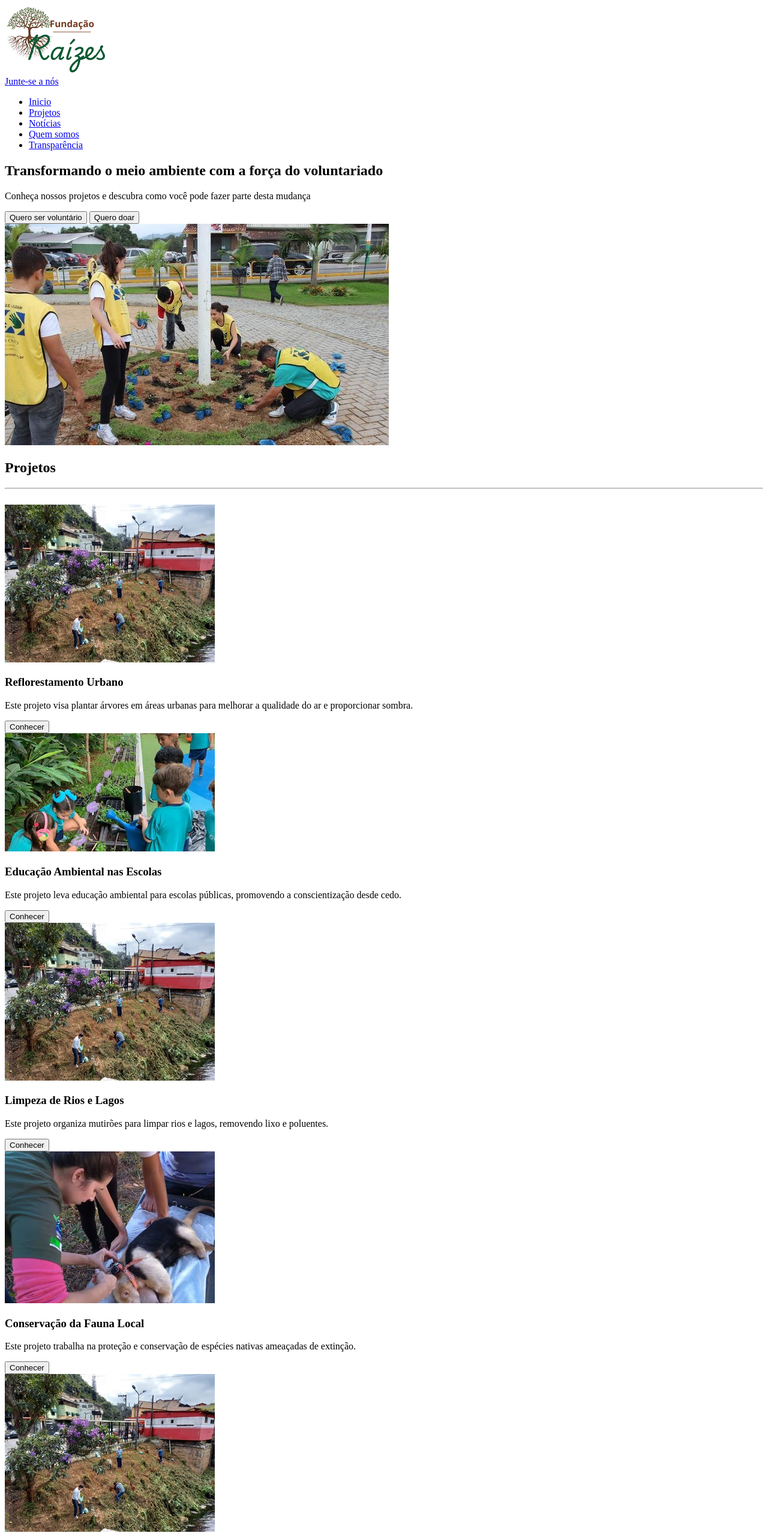
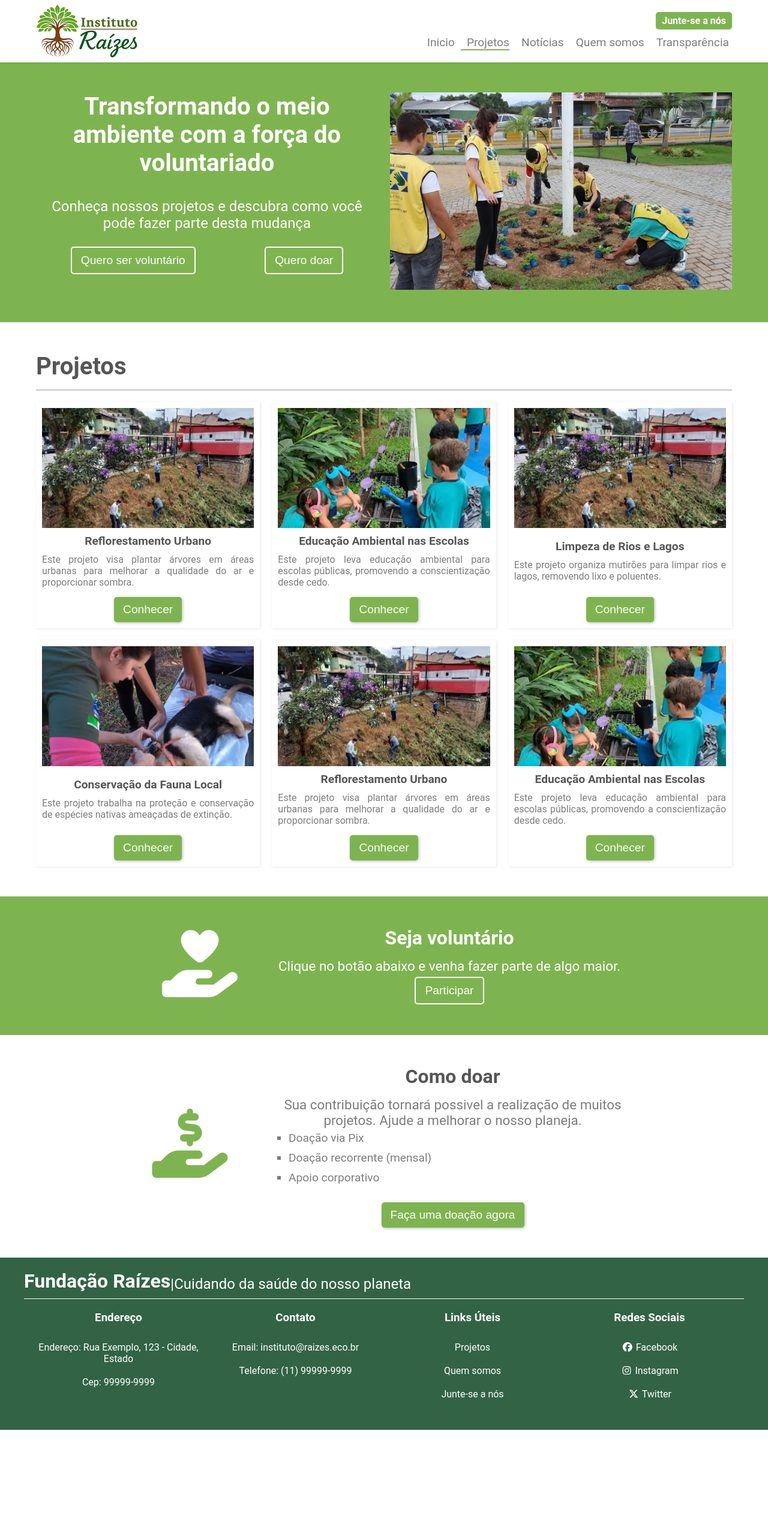
Before and after one commit to luansouza97/ONG-fundacao-raizes, a plain HTML site: page projetos.html in a window 1280 px wide. Shown: the top 2560 px of the page at 60% size. After the commit the page ends 2383 px from the top, so only its background shows below. Drawn offline with Linux system fonts and the light colour scheme.

Commit message:
criado folha de estilo css da página projetos, modificado imagem da logo

```diff
--- a/assets/css/base.css
+++ b/assets/css/base.css
@@ -17,7 +17,7 @@
 
     /* Cores de fundo */
     --branco: rgb(255, 255, 255);
-    --fundo-claro: rgba(240, 240, 240, 0.624);
+    --azul: rgb(80, 158, 178);
     --fundo-escuro: rgb(200, 200, 200);
 
     /* Cores de texto */
@@ -26,7 +26,7 @@
 }
 
 body{
-    background-color: var(--fundo-claro);
+    background-color: var(--branco);
     color: var(--textos);
     font-family: 'Roboto', sans-serif;
     font-size: 16px;
@@ -43,22 +43,28 @@ a{
 }
 
 /* Cabeçalho */
-header{
+.header{
     background-color: var(--branco);
-    box-shadow: 1px 1px 5px rgba(0, 0, 0, 0.1);
-    padding: 0 20px;
-}
-#header{
     position: sticky;
     top: 0;
     z-index: 500;
+    box-shadow: 0 1px 5px rgba(0, 0, 0, 0.1);
 }
-.header__conteudo-header{
+.conteudo-header{
     display: flex;
     justify-content: space-between;
     align-items: center;
     padding: 5px 20px;
     min-height: 13vh;
+}
+.header .header-logo{
+    background-color: blueviolet;
+    width: 170px;
+    height: 90px;
+}
+.header .header-logo img{
+    width: 100%;
+    height: auto;
 }
 .header__menu{
     display: flex;
@@ -153,7 +159,7 @@ footer{
     }
 
     /* Rodapé */
-    .footer .footer__grid{
+    .footer .grid-quatro-colunas{
         grid-template-columns: repeat(2, 1fr);
     }
     .footer__title{
@@ -167,7 +173,7 @@ footer{
 /* responsividade mobile */
 @media(max-width: 620px){
     /* Rodapé */
-    .footer .footer__grid{
+    .footer .grid-quatro-colunas{
         grid-template-columns: repeat(1, 1fr);
     }
 }
--- a/assets/css/components.css
+++ b/assets/css/components.css
@@ -21,6 +21,9 @@
     text-align: justify;
     margin-bottom: 5px;
 }
+.linha{
+    border: 1px solid var(--fundo-escuro);
+}
 .botao{
     padding: 10px 15px;
     font-size: 1.2rem;
@@ -34,5 +37,20 @@
 }
 .botao:hover{
     background-color: var(--verde-claro);
-    box-shadow: 1px 1px 5px rgba(0, 0, 0, 0.6);
+    box-shadow: none;
 }
+.botao-branco{
+    padding: 10px 15px;
+    font-size: 1.2rem;
+    color: var(--branco);
+    background-color: transparent;
+    border: 2px solid var(--branco);
+    border-radius: 5px;
+    outline: none;
+    cursor: pointer;
+}
+.botao-branco:hover{
+    background-color: var(--branco);
+    color: var(--verde-medio);
+    box-shadow: none;
+}
--- a/assets/css/index.css
+++ b/assets/css/index.css
@@ -4,9 +4,6 @@
 }
 
 /* Estilização do banner principal */
-.conteudo-banner {
-    width: 100%;
-}
 .banner {
     width: 100%;
     max-height: 87vh;
@@ -21,36 +18,43 @@
 }
 
 /* Sessão: resultados */
-.resultados__cards aside p:nth-child(1){
+.resultados{
+    background-color: var(--verde-medio);
+}
+.resultados .titulo-sessao h2{
+    color: var(--branco);
+}
+.resultados-cards aside p:nth-child(1){
     font-size: 2rem;
     margin-bottom: 0;
     text-align: center;
+    color: var(--branco);
 }
-.resultados__cards aside p:nth-child(2){
+.resultados-cards aside p:nth-child(2){
     font-size: 1.3rem;
     text-align: center;
+    color: var(--branco);
 }
 
 /* sessão: quem-somos */
-.quem-somos__conteudo{
-    display: grid;
-    grid-template-columns: repeat(2,1fr);
-    align-items: center;
-    justify-items: center;
-    gap: 20px;
-    background-color: var(--branco);
-    box-shadow: 1px 1px 5px rgba(0, 0, 0, 0.1);
-    width: 100%;
+.quem-somos-historia, .quem-somos-texto{
+    display: flex;
+    flex-direction: column;
+    padding: 0 30px;
+}
+.quem-somos .container-sessao-duas-colunas{
     padding: 20px;
-    margin: 10px auto;
 }
 .quem-somos-imagem img{
     width: 100%;
-    height: auto;
+    height: 80%;
+    object-fit: cover;
 }
-.quem-somos__texto{
-    display: flex;
-    flex-direction: column;
+.quem-somos h3{
+    font-size: 1.5rem;
+}
+.quem-somos p{
+    font-size: 1.2rem;
 }
 .quem-somos-botao{
     display: flex;
@@ -59,14 +63,26 @@
     margin: 20px 0;
 }
 
+/* sessão projetos */
+.projetos{
+    background-color: var(--azul);
+}
+.projetos .titulo-sessao h2{
+    text-align: start;
+    color: var(--branco);
+}
+.card-projeto{
+    background-color: var(--branco);
+}
+
 /* Sessão: apoiador */
-.apoiador__conteudo{
-    display: grid;
-    grid-template-columns: 2fr 1fr;
-    align-items: center;
+.apoiador__links{
+    display: flex;
+    flex-direction: column;
+    justify-content: center;
 }
-.apoiador__links h2{
-    font-size: 3rem;
+.apoiador .titulo-sessao h2{
+    text-align: start;
 }
 .apoiador__links ul{
     display: flex;
@@ -87,42 +103,73 @@
     border-bottom: 2px solid var(--verde-medio);
     font-size: 1.5rem;
 }
-.apoiador__imagem img{
+.apoiador-imagem img{
     max-width: 100%;
     height: auto;
 }
-/* sessão notícias */
 
+/* sessão noticias */
+.noticias .titulo-sessao h2{
+    text-align: start;
+}
 
 /* responsividade tablet */
 @media(max-width: 953px){
-    .quem-somos__conteudo{
+    /* Sessão : resultados */
+    .resultados .grid-quatro-colunas{
+        grid-template-columns: repeat(2, 1fr);
+    }
+
+    /* sessão: quem somos */
+    .quem-somos .container-sessao-duas-colunas{
         grid-template-columns: repeat(1, 1fr);
     }
-    /* Sessão : resultados */
-    .grid{
+    .quem-somos-imagem img{
+        height: auto;
+    }
+
+    /* sessão: apoiador */
+    .apoiador__links li{
+        display: flex;
+        flex-direction: column-reverse;
+    }
+    .apoiador__links li p{
+        text-align: center;
+    }
+    .apoiador .container-sessao-duas-colunas{
+        align-items: center;
+    }
+
+    /* sessão: noticias */
+    .noticias .grid-quatro-colunas{
         grid-template-columns: repeat(2, 1fr);
     }
     .card-noticia-vertical{
         display: flex;
         flex-direction: column;
     }
-    .apoiador__conteudo{
-        display: flex;
-        flex-direction: column-reverse;
-    }
 }
 
 /* responsividade mobile */
 @media(max-width: 620px){
     /* Sessão : resultados */
-    .grid{
+    .resultados .grid-quatro-colunas{
         grid-template-columns: repeat(1, 1fr);
     }
-    .apoiador__links li{
+
+    /* sessão: projetos */
+    .projetos .grid-tres-colunas{
+        grid-template-columns: repeat(1, 1fr);
+    }
+
+    /* sessão: apoiador */
+    .apoiador .container-sessao-duas-colunas{
+        display: flex;
         flex-direction: column-reverse;
     }
-    .apoiador__links p{
-        text-align: center;
+
+    /* sessão: noticias */
+    .noticias .grid-quatro-colunas{
+        grid-template-columns: repeat(1, 1fr);
     }
 }
--- a/assets/css/layout.css
+++ b/assets/css/layout.css
@@ -1,11 +1,23 @@
-.conteudo-sessao{
-    background-color: var(--branco);
-    box-shadow: 1px 1px 5px rgba(0, 0, 0, 0.1);
+.container-sessao-uma-coluna{
+    display: flex;
+    flex-direction: column;
     width: 100%;
-    padding: 20px;
-    margin: 10px auto;
+    padding: 50px 20px;
 }
-.grid{
+.container-sessao-duas-colunas{
+    display: grid;
+    grid-template-columns: repeat(2, 1fr);
+    gap: 20px;
+    width: 100%;
+    padding: 50px 20px;
+}
+.grid-tres-colunas{
+    display: grid;
+    grid-template-columns: repeat(3, 1fr);
+    gap: 20px;
+    justify-items: center;
+}
+.grid-quatro-colunas{
     display: grid;
     grid-template-columns: repeat(4, 1fr);
     gap: 20px;
@@ -20,11 +32,7 @@
     padding: 10px;
     align-items: center;
     gap: 10px;
-    box-shadow: 1px 1px 5px rgba(0, 0, 0, 0.2);
-    transition: 0.1s ease;
-}
-.card-projeto:hover{
-    transform: scale(1.03);
+    box-shadow: 1px 1px 4px rgba(0, 0, 0, 0.1);
 }
 .card-projeto img{
     width: 100%;
--- /dev/null
+++ b/assets/css/projetos.css
@@ -0,0 +1,131 @@
+.header__nav-menu li:nth-child(2){
+    border-bottom: 2px solid var(--verde-medio);
+}
+
+/* banner */
+.banner{
+    background-color: var(--verde-medio);
+}
+
+.banner-texto{
+    display: flex;
+    flex-direction: column;
+    gap: 20px;
+    text-align: center;
+}
+.banner-texto h1{
+    color: var(--branco);
+    text-align: center;
+}
+.banner-texto p{
+    color: var(--branco);
+    text-align: center;
+    font-size: 1.5rem;
+}
+.banner-botoes{
+    display: flex;
+    justify-content: space-around;
+}
+.banner-imagem img{
+    width: 100%;
+    height: auto;
+}
+
+
+
+/* sessão voluntariado */
+.voluntariado{
+    background-color: var(--verde-medio);
+}
+.voluntariado-conteudo{
+    display: flex;
+    align-items: center;
+}
+.voluntariado-cadastro{
+    display: grid;
+    grid-template-columns: 1fr 3fr;
+    gap: 20px;
+    align-items: center;
+    justify-items: center;
+    width: 70%;
+}
+.icon-voluntario{
+    color: var(--branco);
+    font-size: 7rem;
+}
+.voluntariado-cadastro h2{
+    color: var(--branco);
+}
+.voluntariado-cadastro p{
+    text-align: center;
+    font-size: 1.4rem;
+    color: var(--branco);
+}
+.voluntariado-cadastro-botao{
+    display: flex;
+    justify-content: center;
+}
+
+/* sessão doador */
+.doador-conteudo{
+    display: grid;
+    grid-template-columns: 1fr 3fr;
+    gap: 20px;
+    align-items: center;
+    justify-items: center;
+    width: 70%;
+}
+.icon-doador{
+    color: var(--verde-medio);
+    font-size: 7rem
+}
+.doador-texto p{
+    text-align: center;
+    font-size: 1.4rem;
+}
+.doador-texto li{
+    font-size: 1.2rem;
+    margin-bottom: 10px;
+    margin-left: 40px;
+    list-style: square;
+}
+.doador-botao{
+    display: flex;
+    justify-content: center;
+    margin-top: 30px;
+}
+
+/* responsividade tablet */
+@media(max-width: 920px){
+    /* sessão: banner */
+    .banner .container-sessao-duas-colunas{
+        display: flex;
+        flex-direction: column-reverse;
+        padding: 0 0 50px 0;
+    }
+
+    /* sessão: projetos */
+    .projetos .grid-tres-colunas{
+        grid-template-columns: repeat(2, 1fr);
+    }
+
+
+}
+
+/* responsividade mobile */
+@media(max-width: 620px){
+    /* sessão: projetos */
+    .projetos .grid-tres-colunas{
+        grid-template-columns: repeat(1, 1fr);
+    }
+
+    /* sessão: voluntariado */
+    .voluntariado-cadastro{
+        grid-template-columns: repeat(1, 1fr);
+    }
+
+    /* sessão: doador */
+    .doador-conteudo{
+        grid-template-columns: repeat(1, 1fr);
+    }
+}
--- a/projetos.html
+++ b/projetos.html
@@ -4,13 +4,19 @@
     <meta charset="UTF-8">
     <meta name="viewport" content="width=device-width, initial-scale=1.0">
     <title>Projetos</title>
+    <link rel="stylesheet" href="assets/css/base.css">
+    <link rel="stylesheet" href="assets/css/layout.css">
+    <link rel="stylesheet" href="assets/css/components.css">
+    <link rel="stylesheet" href="assets/css/projetos.css">
     <link rel="stylesheet" href="https://cdnjs.cloudflare.com/ajax/libs/font-awesome/7.0.1/css/all.min.css">
 </head>
 <body>
-    <header>
-        <div class="header__conteudo-header container">
-            <div class="header__logo">
-                <a href="index.html"><img src="assets/img/global/logo-170x115.png" alt="logo"></a>
+    <header class="header">
+        <div class="conteudo-header container">
+            <div class="header-logo">
+                <a href="index.html">
+                    <img src="assets/img/global/logo-170x90.png" alt="logo">
+                </a>
             </div>
 
             <div class="header__menu">
@@ -39,13 +45,13 @@
     <main>
         <!-- Banner com titulo e botões de ação para doar e voluntariar-se -->
         <section class="banner">
-            <div class="conteudo-sessao">
+            <div class="container-sessao-duas-colunas container">
                 <div class="banner-texto">
                     <h1 class="text-h1">Transformando o meio ambiente com a força do voluntariado</h1>
                     <p class="text-p">Conheça nossos projetos e descubra como você pode fazer parte desta mudança</p>
                     <div class="banner-botoes">
-                        <button class="banner-bt-voluntario">Quero ser voluntário</button>
-                        <button class="banner-bt-doar">Quero doar</button>
+                        <button class="botao-branco">Quero ser voluntário</button>
+                        <button class="botao-branco">Quero doar</button>
                     </div>
                 </div>
                 <div class="banner-imagem">
@@ -54,14 +60,16 @@
             </div>
         </section>
 
-        <section class="conteudo-sessao container">
+        <!-- Projetos -->
+        <section class="projetos">
+            <div class="conteudo-projetos container-sessao-uma-coluna container">
                 <!-- Título da sessão Projetos -->
                 <div>
                     <h1 class="text-h1">Projetos</h1>
-                <hr><br>
+                    <hr class="linha"><br>
                 </div>
                 <!-- Grid com cards dos projetos -->
-            <div class="grid">
+                <div class="grid-tres-colunas">
                     <article class="card-projeto">
                         <img src="assets/img/projetos/preservar-nascente.avif" alt="Imagem do Projeto 1">
                         <div class="card-projeto-text">
@@ -110,43 +118,46 @@
                         </div>
                         <button class="botao">Conhecer</button>
                     </article>
-                <article class="card-projeto">
-                    <img src="assets/img/projetos/preservar-nascente.avif" alt="Imagem do Projeto 3">
-                    <div class="card-projeto-text">
-                        <h3 class="text-h3">Limpeza de Rios e Lagos</h3>
-                        <p class="text-p">Este projeto organiza mutirões para limpar rios e lagos, removendo lixo e poluentes.</p>
                 </div>
-                    <button class="botao">Conhecer</button>
-                </article>
-                <article class="card-projeto">
-                    <img src="assets/img/projetos/animais.avif" alt="Imagem do Projeto 4">
-                    <div class="card-projeto-text">
-                        <h3 class="text-h3">Conservação da Fauna Local</h3>
-                        <p class="text-p">Este projeto trabalha na proteção e conservação de espécies nativas ameaçadas de extinção.</p>
-                    </div>
-                    <button class="botao">Conhecer</button>
-                </article>
             </div>
         </section>
 
-        <article class="voluntariado">
-            <div class="voluntariado-form">
+        <!-- sessão voluntariado -->
+        <section class="voluntariado">
+            <div class="voluntariado-conteudo container-sessao-uma-coluna container">
+                <div class="voluntariado-cadastro">
+                    <span class="icon-voluntario"><i class="fa-solid fa-hand-holding-heart"></i></span>
+                    <div class="voluntariado-cadastro-texto">
                         <h2 class="text-h2">Seja voluntário</h2>
                         <p class="text-p">Clique no botão abaixo e venha fazer parte de algo maior.</p>
-                <button class="botao">Participar</button>
+                        <div class="voluntariado-cadastro-botao">
+                            <button class="botao-branco">Participar</button>
                         </div>
+                    </div>
+                </div>
+            </div>
+        </section>
 
-            <div class="voluntariado-doar">
+        <!-- sessão doador -->
+        <section class="doador">
+            <div class="doador-conteudo container-sessao-uma-coluna container">
+                <span class="icon-doador"><i class="fa-solid fa-hand-holding-dollar"></i></span>
+                <div class="doador-texto">
                     <h2 class="text-h2">Como doar</h2>
                     <p class="text-p">Sua contribuição tornará possivel a realização de muitos projetos. Ajude a melhorar o nosso planeja.</p>
+                    <div>
                         <ul>
                             <li>Doação via Pix</li>
                             <li>Doação recorrente (mensal)</li>
                             <li>Apoio corporativo</li>
                         </ul>
+                    </div>
+                    <div class="doador-botao">
                         <button class="botao">Faça uma doação agora</button>
                     </div>
-        </article>
+                </div>
+            </div>
+        </section>
     </main>
 
     <footer>
@@ -158,7 +169,7 @@
                     <p>Cuidando da saúde do nosso planeta</p>
                 </div>
 
-                <div class="footer__grid grid">
+                <div class="footer__grid grid-quatro-colunas">
                     <aside>
                         <h3>Endereço</h3><br>
                         <p>Endereço: Rua Exemplo, 123 - Cidade, Estado</p>
```
Also changed, not shown: cadastro.html (+2 -2 lines), index.html (+39 -34 lines), noticias.html (+1 -1 lines), quem-somos.html (+1 -1 lines), transparencia.html (+1 -1 lines), assets/img/cadastro/arvore-300x340.png (added), assets/img/global/arvore-logo.png (added), assets/img/global/logo-170x90.png (added), assets/img/global/logo.png (added), assets/img/projetos/voluntario.jpg (added). Lines whose indentation alone changed are shown as unchanged.
